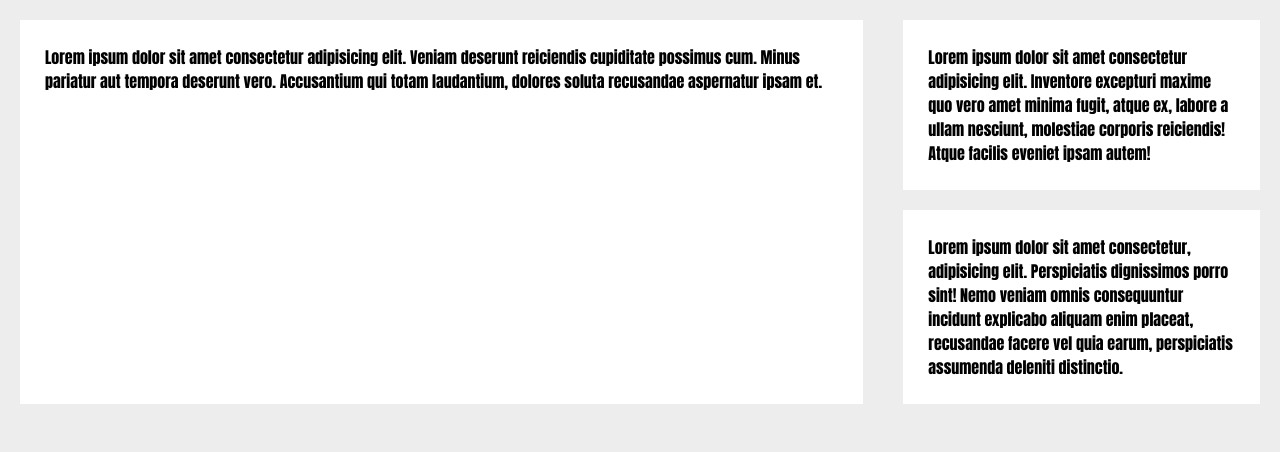
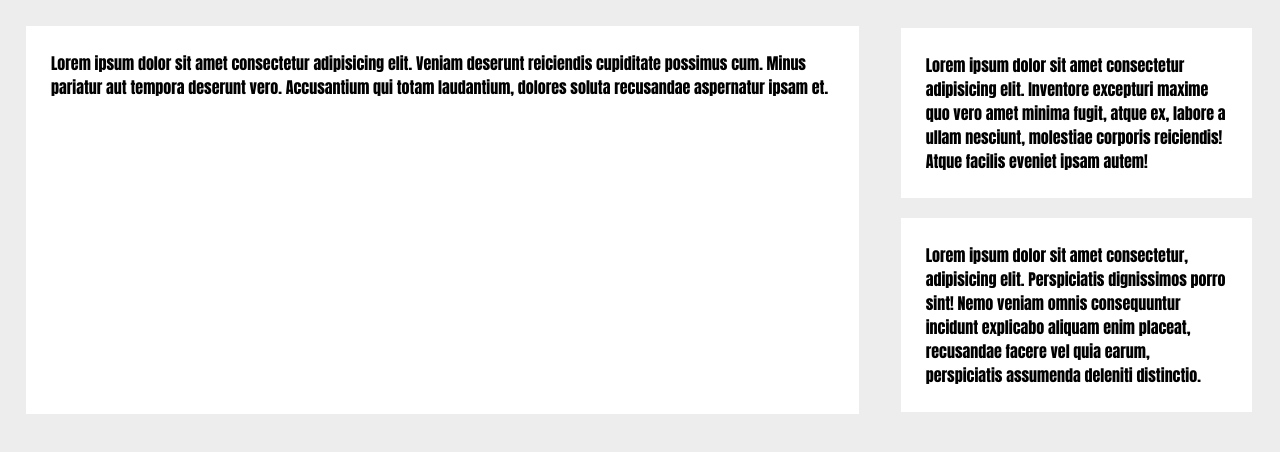
Before and after one commit to CyberRangeUser/Remote30, a plain HTML site: page index.html in a window 1280 px wide. Drawn offline with Linux system fonts and the light colour scheme.

Commit message:
mi primer cambio a estilo.css

```diff
--- a/estilo.css
+++ b/estilo.css
@@ -1,6 +1,6 @@
 
-*{  padding: 0px;
-    margin: 0px;
+*{  padding: 1px;
+    margin: 1px;
     font-family: Impact, Haettenschweiler, 'Arial Narrow Bold', sans-serif;
 
 }
```
